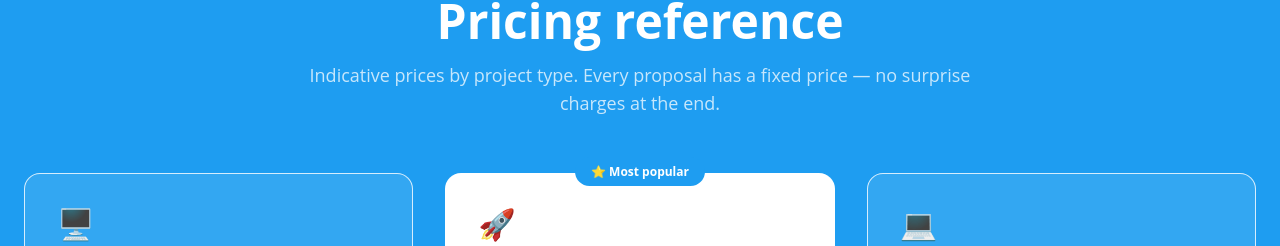
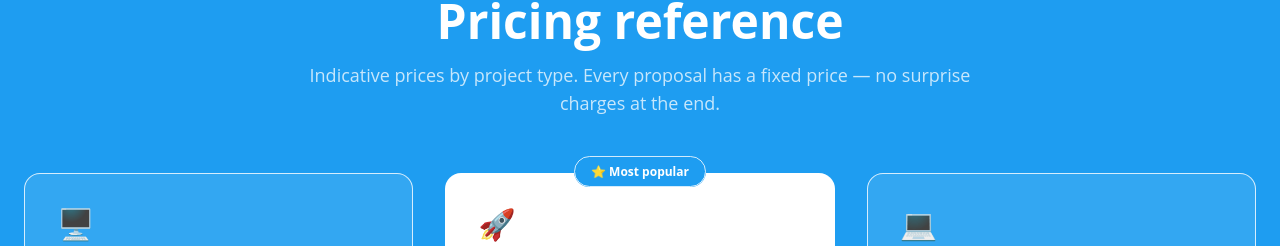
Before and after one commit to imsoft/imSoft, a Next.js app: page /en in a window 1280 px wide. Shown: the part 1784-2030 px from the top of the page. Built offline with nearby package versions, Linux system fonts and the light colour scheme; no server answers; the database is empty.

Commit message:
fix(pricing): marco blanco en badge 'Más popular'

```diff
--- a/src/components/blocks/pricing-section.tsx
+++ b/src/components/blocks/pricing-section.tsx
@@ -80,7 +80,7 @@ export function PricingSection({ dict, lang }: PricingSectionProps) {
             >
               {tier.highlight && (
                 <div className="absolute -top-4 left-1/2 -translate-x-1/2">
-                  <span className="bg-primary text-primary-foreground text-xs font-bold px-4 py-1.5 rounded-full shadow-lg">
+                  <span className="bg-primary text-primary-foreground text-xs font-bold px-4 py-1.5 rounded-full shadow-lg border border-white/80">
                     {isEs ? '⭐ Más popular' : '⭐ Most popular'}
                   </span>
                 </div>
```
